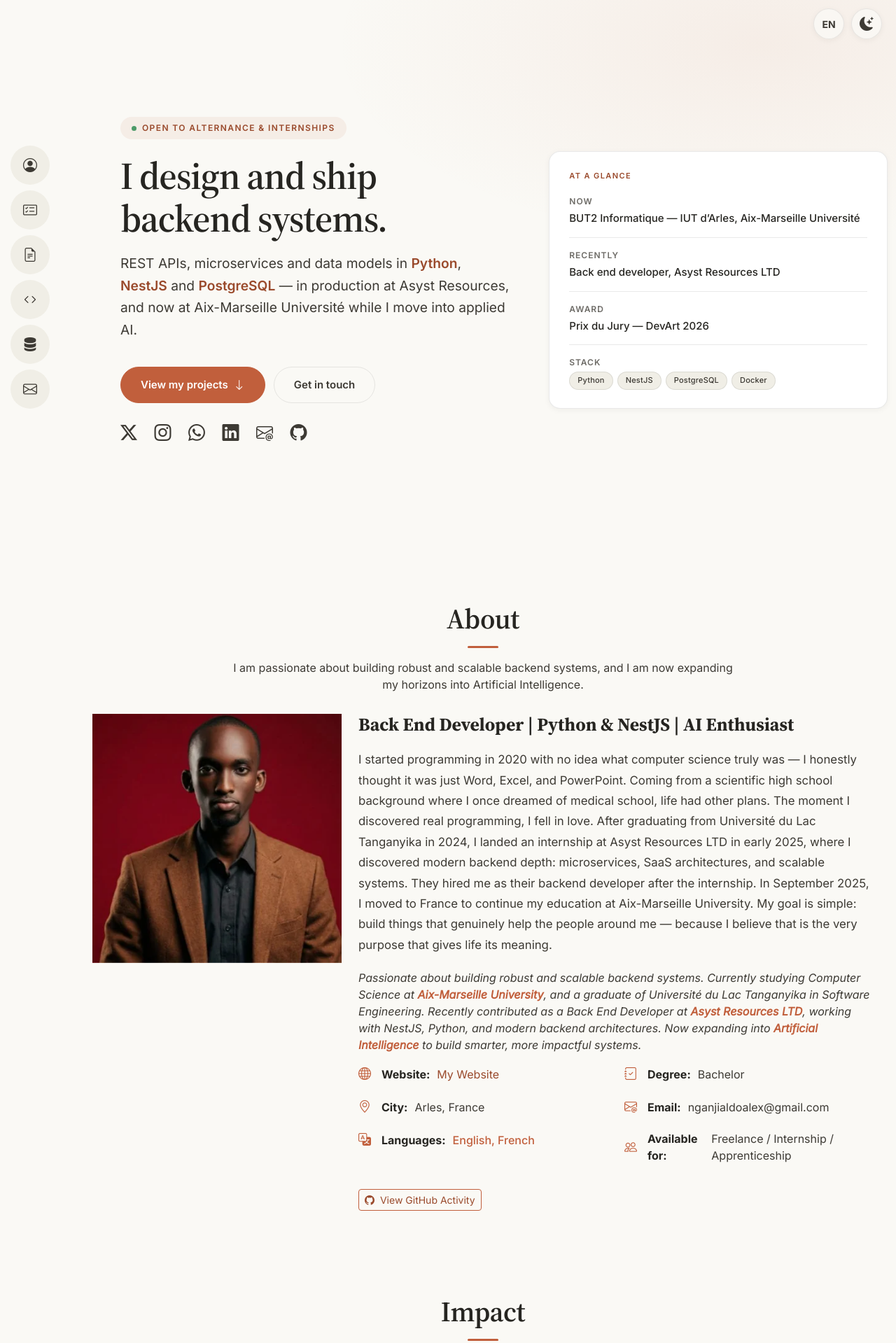
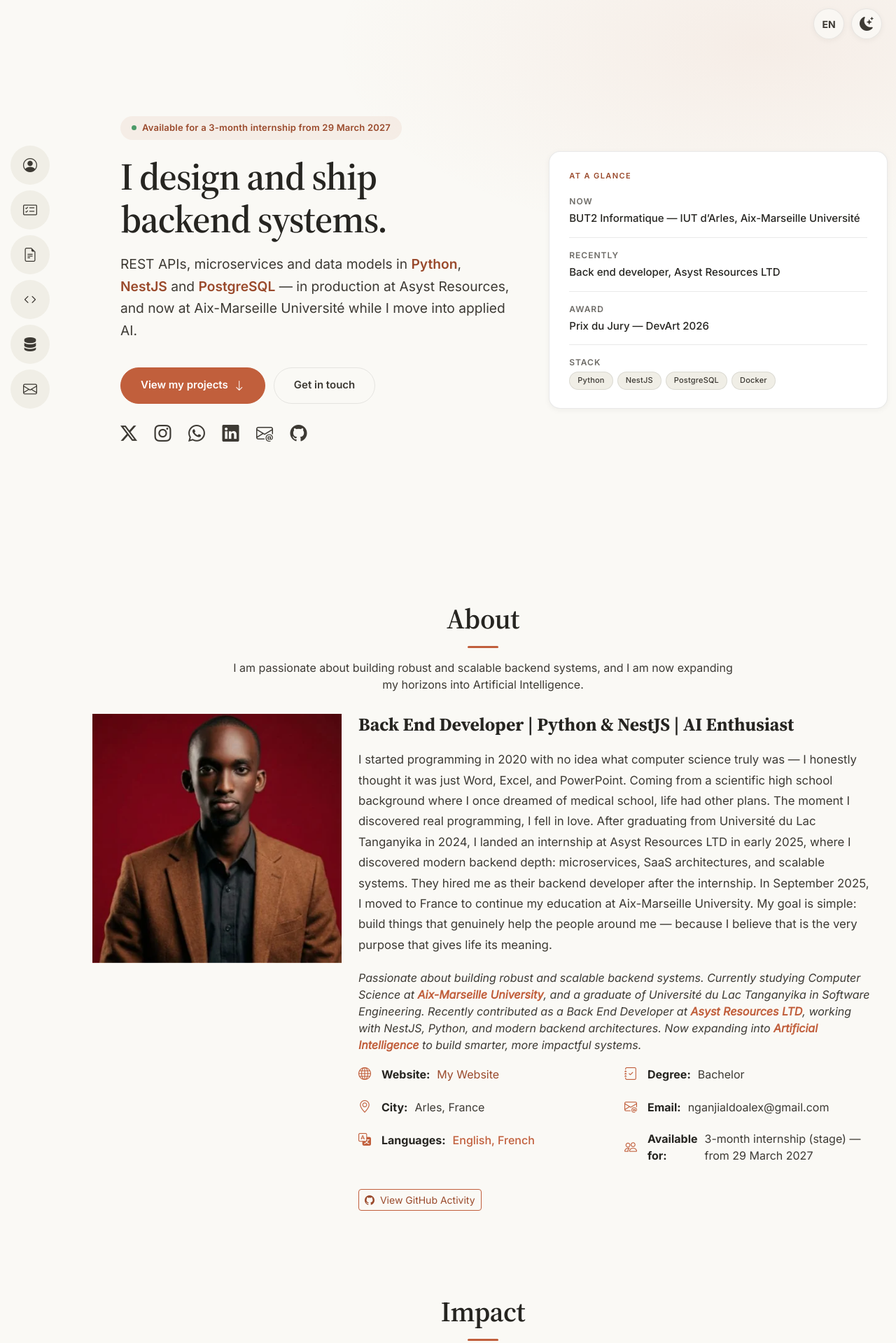
Before and after one commit to Bakame03/portfolioX, a plain HTML site: page index.html in a window 1280 px wide. Shown: the top 1919 px of the page at 70% size. Drawn offline with Linux system fonts and the light colour scheme; no server answers.

Commit message:
feat: update availability status text and hero badge styles for 3-month internship

```diff
--- a/assets/css/style.css
+++ b/assets/css/style.css
@@ -664,10 +664,10 @@ body.mobile-nav-active::after {
   background: var(--accent-soft);
   color: var(--accent-strong);
   font-family: var(--font-sans);
-  font-size: 12px;
+  font-size: 13px;
   font-weight: 600;
-  letter-spacing: 1.4px;
-  text-transform: uppercase;
+  letter-spacing: 0.2px;
+  max-width: 100%;
 }
 
 .hero-status__dot {
@@ -676,6 +676,10 @@ body.mobile-nav-active::after {
   border-radius: 50%;
   background: #4c9a68;
   flex-shrink: 0;
+  /* the label can wrap to two lines on a phone — keep the dot off the
+     vertical centre so it reads as a bullet, not a stray mark */
+  align-self: flex-start;
+  margin-top: 6px;
 }
 
 /* "At a glance" card */
--- a/assets/js/translations.js
+++ b/assets/js/translations.js
@@ -11,7 +11,7 @@ window.translations = {
     nav_contact: "Contact",
 
     // Hero
-    hero_status: "Open to alternance &amp; internships",
+    hero_status: "Available for a 3-month internship from 29 March 2027",
     hero_headline: "I design and ship backend systems.",
     hero_lede: "REST APIs, microservices and data models in <strong>Python</strong>, <strong>NestJS</strong> and <strong>PostgreSQL</strong> — in production at Asyst Resources, and now at Aix-Marseille Université while I move into applied AI.",
     hero_cta_projects: "View my projects",
@@ -40,7 +40,7 @@ window.translations = {
     about_degree_val: "Bachelor",
     about_email: "Email:",
     about_available: "Available for:",
-    about_available_val: "Freelance / Internship / Apprenticeship",
+    about_available_val: "3-month internship (stage) — from 29 March 2027",
     about_bio_p2: "I started programming in 2020 with no idea what computer science truly was — I honestly thought it was just Word, Excel, and PowerPoint. Coming from a scientific high school background where I once dreamed of medical school, life had other plans. The moment I discovered real programming, I fell in love. After graduating from Université du Lac Tanganyika in 2024, I landed an internship at Asyst Resources LTD in early 2025, where I discovered modern backend depth: microservices, SaaS architectures, and scalable systems. They hired me as their backend developer after the internship. In September 2025, I moved to France to continue my education at Aix-Marseille University. My goal is simple: build things that genuinely help the people around me — because I believe that is the very purpose that gives life its meaning.",
     about_btn_github: "View GitHub Activity",
 
@@ -206,7 +206,7 @@ window.translations = {
     nav_contact: "Contact",
 
     // Hero
-    hero_status: "Ouvert à l’alternance &amp; aux stages",
+    hero_status: "Disponible pour un stage de 3 mois dès le 29 mars 2027",
     hero_headline: "Je conçois et déploie des systèmes backend.",
     hero_lede: "APIs REST, microservices et modèles de données en <strong>Python</strong>, <strong>NestJS</strong> et <strong>PostgreSQL</strong> — en production chez Asyst Resources, et maintenant à Aix-Marseille Université alors que je m’oriente vers l’IA appliquée.",
     hero_cta_projects: "Voir mes projets",
@@ -235,7 +235,7 @@ window.translations = {
     about_degree_val: "Licence",
     about_email: "E-mail :",
     about_available: "Disponible pour:",
-    about_available_val: "Freelance / Stage / Apprentissage",
+    about_available_val: "Stage de 3 mois — dès le 29 mars 2027",
     about_bio_p2: "J'ai commencé la programmation en 2020 sans savoir ce qu'était réellement l'informatique — je pensais honnêtement que c'était juste Word, Excel et PowerPoint. Venant d'un parcours scientifique au lycée où je rêvais autrefois de l'école de médecine, la vie avait d'autres plans. Dès que j'ai découvert la vraie programmation, j'en suis tombé amoureux. Après avoir été diplômé de l'Université du Lac Tanganyika en 2024, j'ai décroché un stage chez Asyst Resources LTD début 2025, où j'ai découvert la profondeur du backend moderne : microservices, architectures SaaS et systèmes évolutifs. Ils m'ont embauché comme développeur backend après le stage. En septembre 2025, j'ai emménagé en France pour poursuivre mes études à l'Aix-Marseille Université. Mon objectif est simple : construire des choses qui aident vraiment les gens autour de moi — car je crois que c'est ce but précis qui donne son sens à la vie.",
     about_btn_github: "Voir l'activité GitHub",
 
--- a/index.html
+++ b/index.html
@@ -183,7 +183,7 @@
         <div class="hero-lede">
           <p class="hero-intro-elem hero-status">
             <span class="hero-status__dot" aria-hidden="true"></span>
-            <span data-i18n="hero_status">Open to alternance &amp; internships</span>
+            <span data-i18n="hero_status">Available for a 3-month internship from 29 March 2027</span>
           </p>
 
           <h1 class="hero-intro-elem hero-name" data-i18n="hero_headline">I design and ship backend systems.</h1>
@@ -298,7 +298,7 @@
                 <ul>
                   <li><i class="bi bi-journal-check"></i> <strong data-i18n="about_degree">Degree:</strong> <span data-i18n="about_degree_val">Bachelor</span></li>
                   <li><i class="bi bi-envelope-at"></i> <strong data-i18n="about_email">Email:</strong> <span>nganjialdoalex@gmail.com</span></li>
-                  <li><i class="bi bi-people"></i> <strong data-i18n="about_available">Available for:</strong> <span data-i18n="about_available_val">Freelance / Internship / Apprenticeship</span></li>
+                  <li><i class="bi bi-people"></i> <strong data-i18n="about_available">Available for:</strong> <span data-i18n="about_available_val">3-month internship (stage) &mdash; from 29 March 2027</span></li>
                 </ul>
               </div>
             </div>
```
